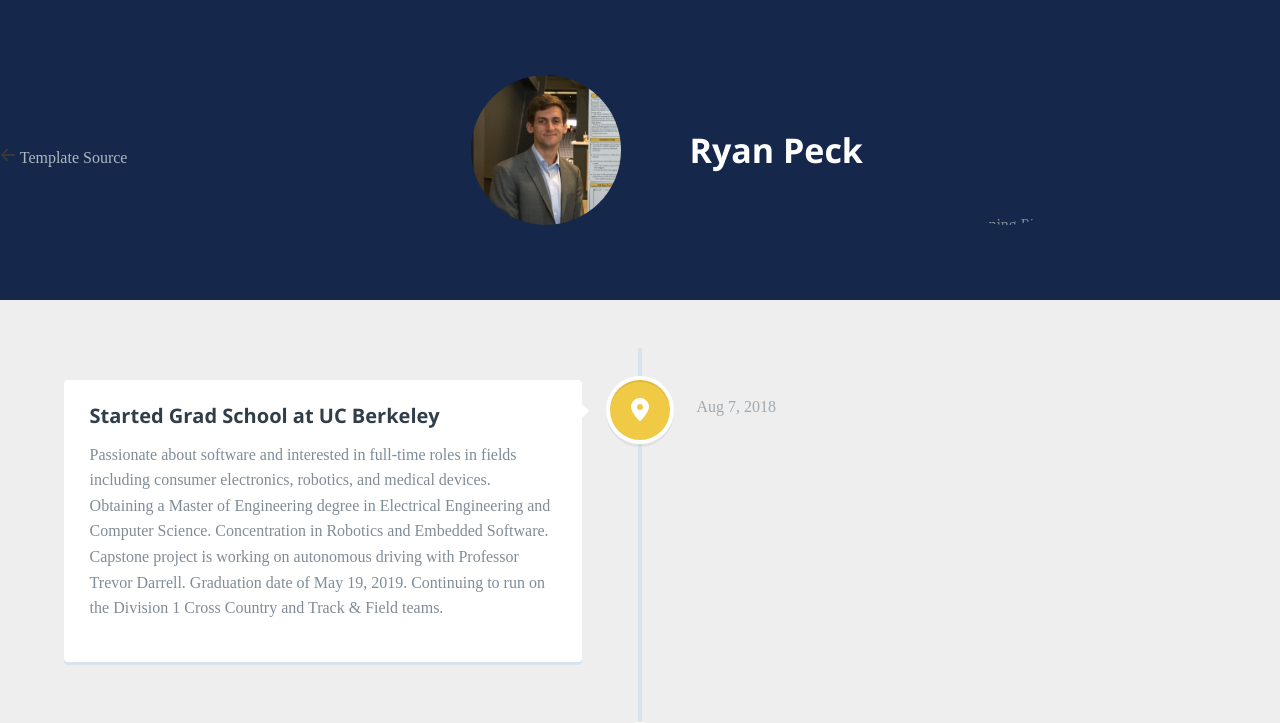
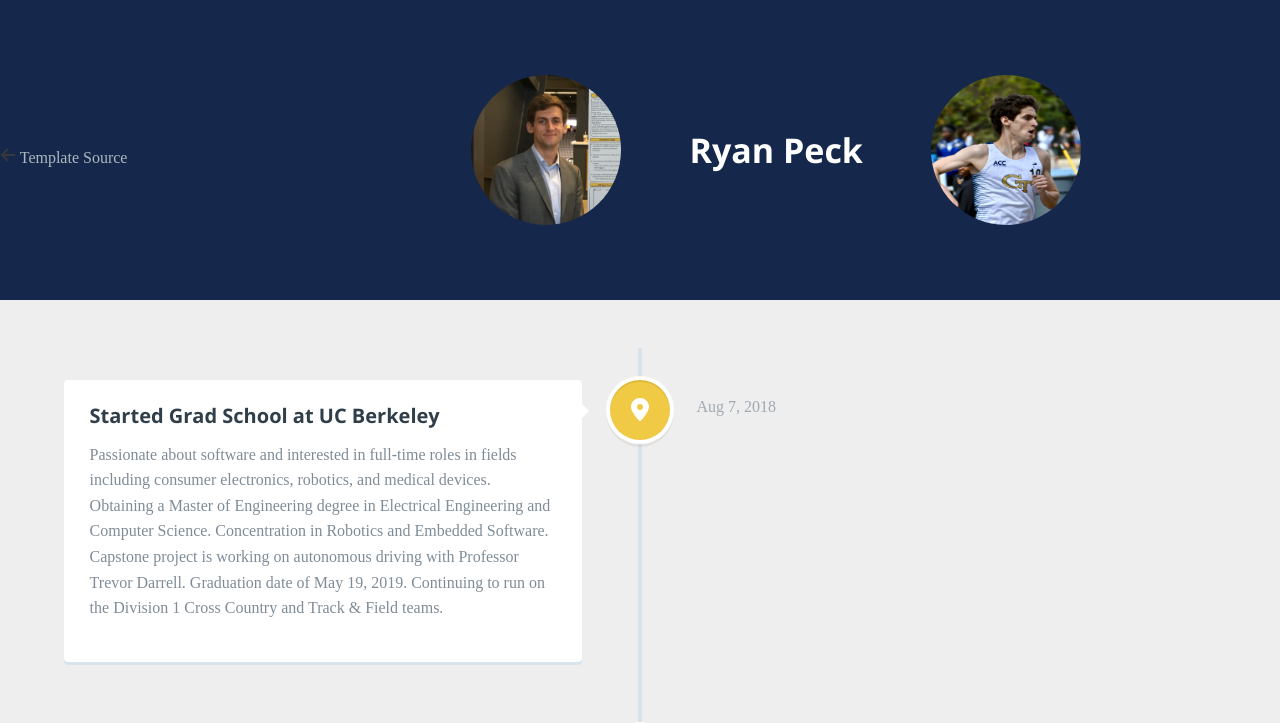
Before and after one commit to ryanpe05/ryanpe05.github.io, a plain HTML site: page index.html in a window 1280 px wide. Shown: the top 723 px of the page. Drawn offline with nearby package versions, Linux system fonts and the light colour scheme; a web font is replaced by a local one.

Commit message:
ImageTest

```diff
--- a/index.html
+++ b/index.html
@@ -29,7 +29,7 @@
 		<span class = "title-holder">
 			<img class = "firstPic" src = "img/CapstonePicClose.jpg" alt = "Professional Picture">
 			<h1>Ryan Peck</h1>
-			<img class = "secondPic" src = "img/runningPicSmall" alt = "Running Picture">
+			<img class = "secondPic" src = "img/runningPicSmall.jpg" alt = "Running Picture">
 		</span>
 	</header>
 
```
